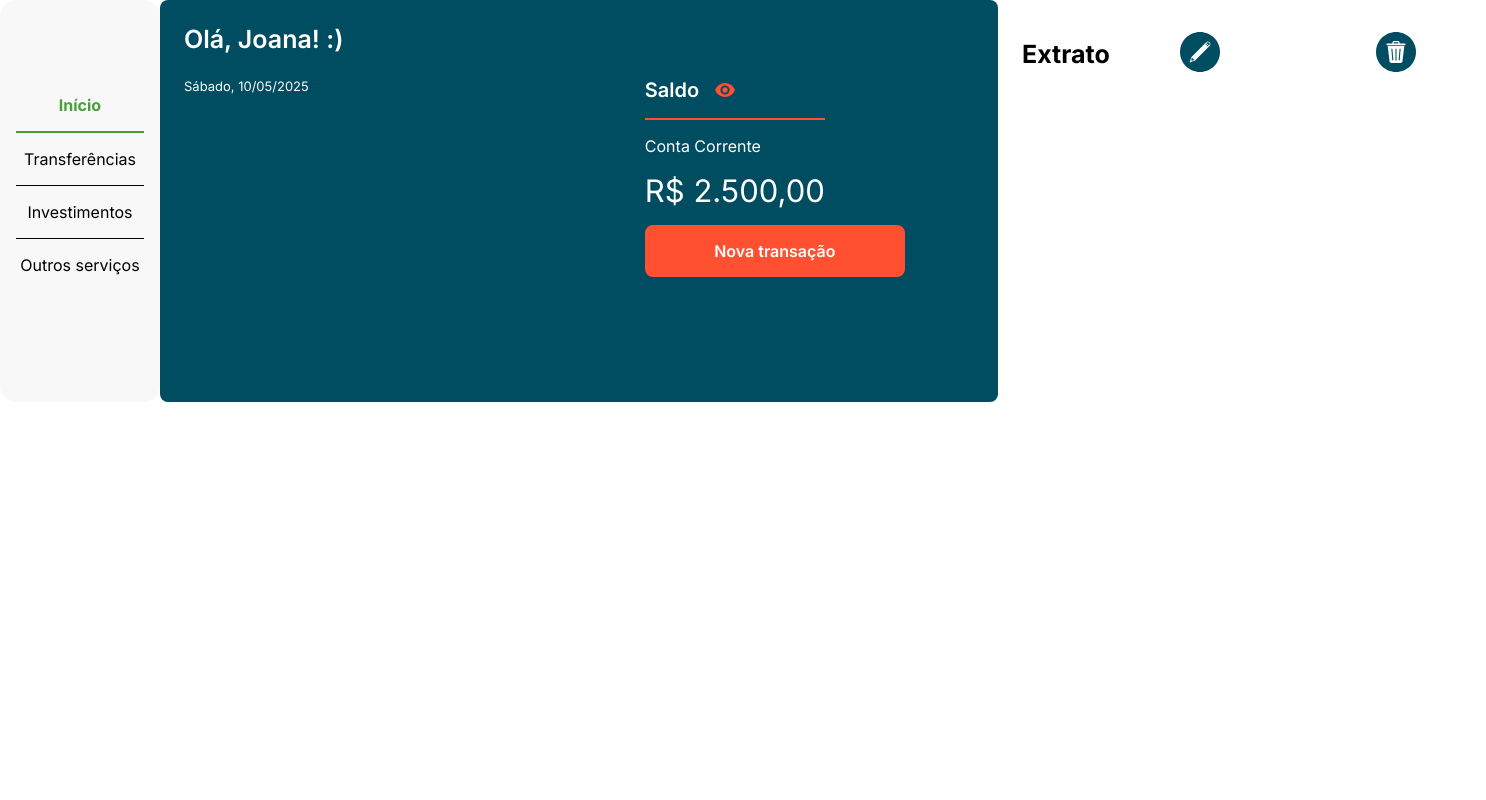
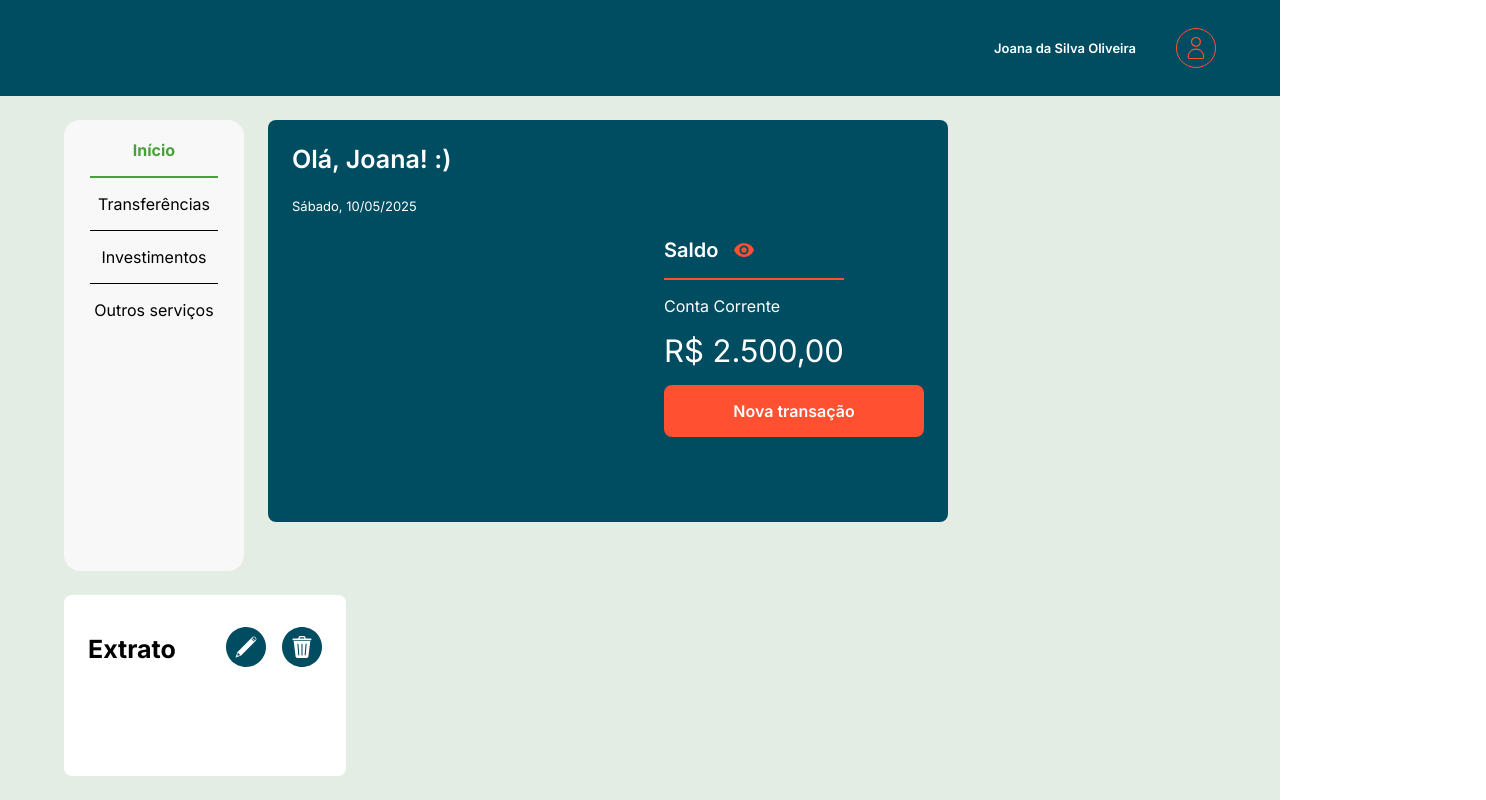
Before and after one commit to luckasnix/fiap-tech-challenge-2, a Next.js app: page /dashboard in a window 1280 px wide. Shown: the whole page, 1486 px wide, since content can reach past the window. Built offline with nearby package versions, Linux system fonts and the light colour scheme.

Commit message:
feat: creating dashboard page (#20)

```diff
--- a/src/app/dashboard/page.module.css
+++ b/src/app/dashboard/page.module.css
@@ -1,4 +1,5 @@
-.layout {
+.dashboard {
   display: flex;
-  flex-direction: row;
+  flex-direction: column;
+  height: 100%;
 }
--- a/src/app/dashboard/page.tsx
+++ b/src/app/dashboard/page.tsx
@@ -1,35 +1,14 @@
 "use client";
-import { useState } from "react";
-
-import { FinancialSummary } from "~/components/financial-summary/financial-summary";
-import { SideMenu } from "~/components/side-menu/side-menu";
-import { Statement } from "~/components/statement/statement";
-import { TransactionModal } from "~/components/transaction-modal/transaction-modal";
-
+import { DashboardMain } from "~/components/dashboard-main/dashboard-main";
+import { HeaderDashboard } from "~/components/header-dashboard/header-dashboard";
 import styles from "./page.module.css";
 
 export default function Dashboard() {
-  const [isModalOpen, setIsModalOpen] = useState(false);
+  return (
+    <div className={styles.dashboard}>
+      <HeaderDashboard name="Joana da Silva Oliveira" />
 
-  const openModal = () => {
-    setIsModalOpen(true);
-  };
-
-  const closeModal = () => {
-    setIsModalOpen(false);
-  };
-
-  return (
-    <div className={styles.layout}>
-      <SideMenu />
-      <FinancialSummary
-        userName="Joana"
-        date={Date.now()}
-        checkingAccountValue={250000}
-        onNewTransactionButtonClick={openModal}
-      />
-      <Statement />
-      <TransactionModal open={isModalOpen} onClose={closeModal} />
+      <DashboardMain />
     </div>
   );
 }
--- /dev/null
+++ b/src/components/dashboard-main/dashboard-main.module.css
@@ -0,0 +1,36 @@
+.main {
+  /* display: flex;
+  align-items: center;
+  overflow-y: auto;
+  padding: var(--spacing-8) 0 var(--spacing-16); */
+  /* background: linear-gradient(180deg, #004d61 0%, #ffffff 100%); */
+  display: flex;
+  flex: 1;
+  padding: var(--spacing-6) 0;
+  background-color: var(--color-quinary);
+}
+
+.dashboard {
+  display: flex;
+  flex-direction: row;
+  flex-wrap: wrap;
+  gap: var(--spacing-6);
+}
+
+@media (max-width: 720px) {
+  .dashboard {
+    flex-direction: column;
+  }
+}
+
+@media (max-width: 360px) {
+  .navbar {
+    width: 100%;
+    justify-content: space-between;
+    flex-direction: row-reverse;
+  }
+
+  .navbar svg {
+    width: 146px;
+  }
+}
--- /dev/null
+++ b/src/components/dashboard-main/dashboard-main.tsx
@@ -0,0 +1,41 @@
+"use client";
+
+import { useState } from "react";
+import { useWindowWidth } from "~/hooks/useWindowWidth";
+import { FinancialSummary } from "../financial-summary/financial-summary";
+import { SideMenu } from "../side-menu/side-menu";
+import { Statement } from "../statement/statement";
+import { TransactionModal } from "../transaction-modal/transaction-modal";
+import styles from "./dashboard-main.module.css";
+
+export const DashboardMain = () => {
+  const windowWidth = useWindowWidth();
+  const [isModalOpen, setIsModalOpen] = useState(false);
+
+  const openModal = () => {
+    setIsModalOpen(true);
+  };
+
+  const closeModal = () => {
+    setIsModalOpen(false);
+  };
+
+  return (
+    <main className={styles.main}>
+      <div className={`${styles.dashboard} container`}>
+        {windowWidth > 360 ? <SideMenu /> : null}
+
+        <FinancialSummary
+          userName="Joana"
+          date={Date.now()}
+          checkingAccountValue={250000}
+          onNewTransactionButtonClick={openModal}
+        />
+
+        <Statement />
+      </div>
+
+      <TransactionModal open={isModalOpen} onClose={closeModal} />
+    </main>
+  );
+};
--- a/src/components/financial-summary/financial-summary.module.css
+++ b/src/components/financial-summary/financial-summary.module.css
@@ -1,10 +1,12 @@
 .financialSummary {
   width: 100%;
+  max-width: 680px;
   height: 402px;
   padding: var(--spacing-6);
   background-color: var(--color-primary);
   border-radius: var(--spacing-2);
-  display: grid;
+  display: flex;
+  flex-direction: column;
   align-content: start;
   gap: var(--spacing-6);
 }
@@ -16,12 +18,6 @@
   color: var(--color-white);
 }
 
-.financeDetails {
-  display: grid;
-  grid-auto-flow: column;
-  grid-template-columns: 7fr 5fr;
-}
-
 .dateLong {
   font-family: var(--font-inter);
   font-size: 13px;
@@ -30,6 +26,11 @@
 }
 
 .financialBalance {
+  display: flex;
+  justify-content: flex-end;
+}
+
+.balanceBox {
   display: flex;
   flex-direction: column;
   gap: var(--spacing-4);
@@ -82,3 +83,9 @@
   font-weight: 400;
   color: var(--color-white);
 }
+
+@media (max-width: 720px) {
+  .financialSummary {
+    max-width: 600px;
+  }
+}
--- a/src/components/financial-summary/financial-summary.tsx
+++ b/src/components/financial-summary/financial-summary.tsx
@@ -24,9 +24,9 @@ export const FinancialSummary = ({
     ) : (
       <h2 className={styles.greetingText}>{`Olá! :)`}</h2>
     )}
-    <div className={styles.financeDetails}>
-      <span className={styles.dateLong}>{formatDateLong(date)}</span>
-      <div className={styles.financialBalance}>
+    <span className={styles.dateLong}>{formatDateLong(date)}</span>
+    <div className={styles.financialBalance}>
+      <div className={styles.balanceBox}>
         <div className={styles.headingBox}>
           <h3>Saldo</h3>
           <VectorImage name="icon-eye" />
--- a/src/components/header-dashboard/header-dashboard.module.css
+++ b/src/components/header-dashboard/header-dashboard.module.css
@@ -1,15 +1,9 @@
 .header {
-  height: 96px;
-  padding: 0 var(--spacing-15);
   background-color: var(--color-primary);
 }
 
 .nav {
-  max-width: 1200px;
-  /* 1920px - 720px = 1200px */
-  width: 100%;
-  height: 100%;
-  margin: 0 auto;
+  height: 96px;
   display: flex;
   justify-content: flex-end;
   align-items: center;
@@ -103,7 +97,7 @@
   }
 }
 
-@media (max-width: 480px) {
+@media (max-width: 360px) {
   .menuLeft {
     display: block;
   }
--- a/src/components/header-dashboard/header-dashboard.tsx
+++ b/src/components/header-dashboard/header-dashboard.tsx
@@ -1,9 +1,9 @@
 "use client";
+import Image from "next/image";
+import Link from "next/link";
 import { useState } from "react";
 import { Button } from "../button/button";
 import styles from "./header-dashboard.module.css";
-import Image from "next/image";
-import Link from "next/link";
 
 export type HeaderProps = Readonly<{
   name: string;
@@ -14,9 +14,13 @@ export const HeaderDashboard = ({ name }: HeaderProps) => {
 
   return (
     <header className={styles.header}>
-      <nav className={styles.nav}>
+      <nav className={`${styles.nav} container`}>
         <div className={styles.menuLeft}>
-          <Button variant="ghost" onClick={() => setIsModalOpen(true)}>
+          <Button
+            variant="ghost"
+            size="ghost"
+            onClick={() => setIsModalOpen(true)}
+          >
             <Image
               src="/icone-hamburguer.svg"
               alt="Ícone hamburguer"
@@ -40,7 +44,11 @@ export const HeaderDashboard = ({ name }: HeaderProps) => {
         className={`${styles.modalMenuHidden} ${isModalOpen ? styles["isOpen"] : ""}`}
       >
         <div className={styles.closeIconWrapper}>
-          <Button variant="ghost" onClick={() => setIsModalOpen(false)}>
+          <Button
+            variant="ghost"
+            size="ghost"
+            onClick={() => setIsModalOpen(false)}
+          >
             <Image
               src="/icone-fechar.svg"
               alt="Ícone de fechar"
--- a/src/components/side-menu/side-menu.module.css
+++ b/src/components/side-menu/side-menu.module.css
@@ -2,7 +2,6 @@
   width: 180px;
   display: flex;
   align-items: center;
-  justify-content: center;
   flex-direction: column;
   font-family: var(--font-inter);
   background-color: var(--color-quaternary);
--- a/src/components/statement/statement.module.css
+++ b/src/components/statement/statement.module.css
@@ -1,5 +1,4 @@
 .statement {
-  height: 100%;
   background-color: var(--color-white);
   display: flex;
   justify-content: center;
--- a/src/components/statement/statement.tsx
+++ b/src/components/statement/statement.tsx
@@ -2,9 +2,8 @@
 import { Button } from "~/components/button/button";
 import { VectorImage } from "~/components/vector-image/vector-image";
 import useStatementStore from "~/stores/useStatementStore";
-
+import styles from "./statement.module.css";
 import { TransactionItem } from "./transaction-item";
-import styles from "./statement.module.css";
 
 export const Statement = () => {
   const transactions = useStatementStore(({ transactions }) => transactions);
@@ -15,10 +14,10 @@ export const Statement = () => {
         <header className={styles.header}>
           <span>Extrato</span>
           <div className={styles.iconWrapper}>
-            <Button variant="ghost">
+            <Button variant="ghost" size="ghost">
               <VectorImage name="icon-edit-filled" />
             </Button>
-            <Button variant="ghost">
+            <Button variant="ghost" size="ghost">
               <VectorImage name="icon-delete-filled" />
             </Button>
           </div>
```
